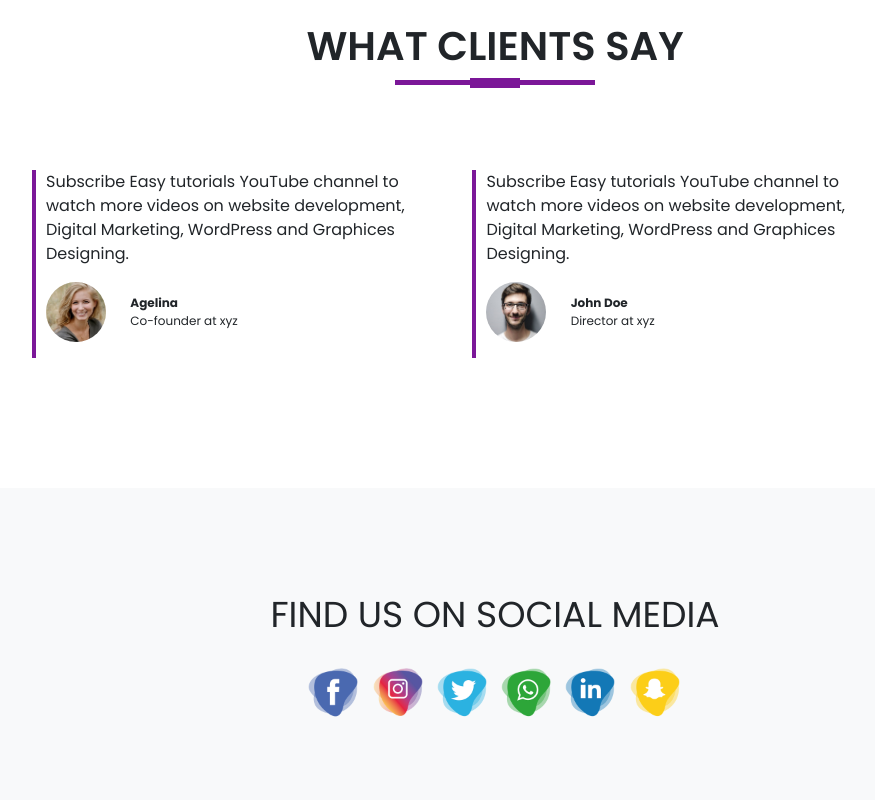
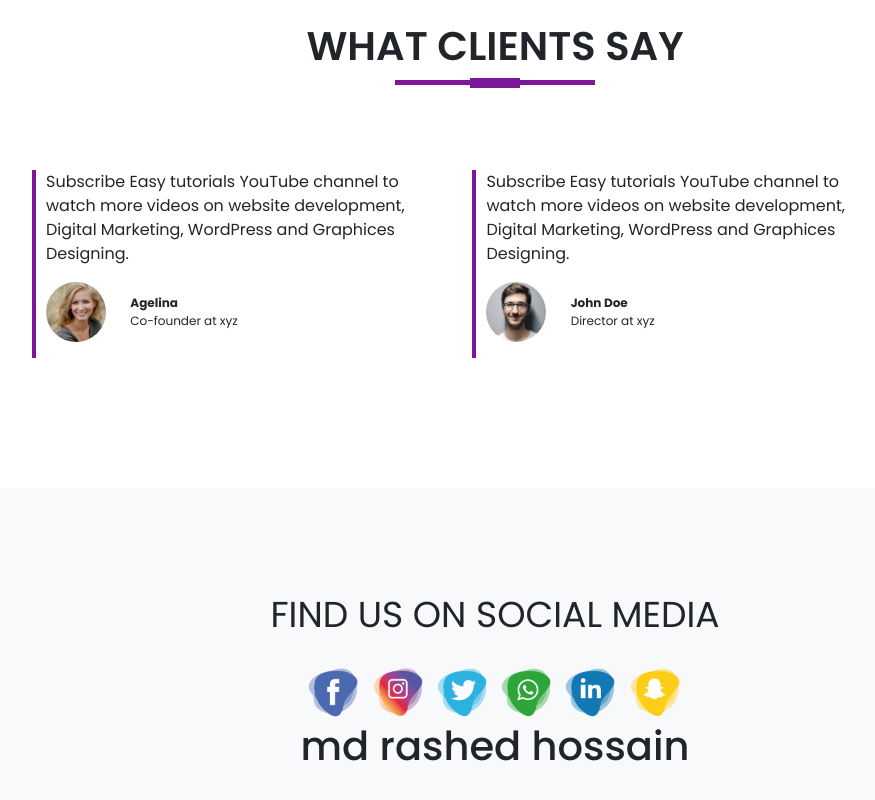
Before and after one commit to Rashed-Rasel/Digital-agency, a plain HTML site: page index.html in a window 1280 px wide. Shown: the part 2353-3153 px from the top of the page, without its empty margins (145-1020 px from the left). Drawn offline with Linux system fonts and the light colour scheme.

Commit message:
some change

```diff
--- a/index.html
+++ b/index.html
@@ -312,6 +312,7 @@
           <a href="#"><img src="/images/linkedin-icon.png" alt="" /></a>
           <a href="#"><img src="/images/snapchat-icon.png" alt="" /></a>
         </div>
+        <h1>md rashed hossain</h1>
       </div>
     </section>
 
```
